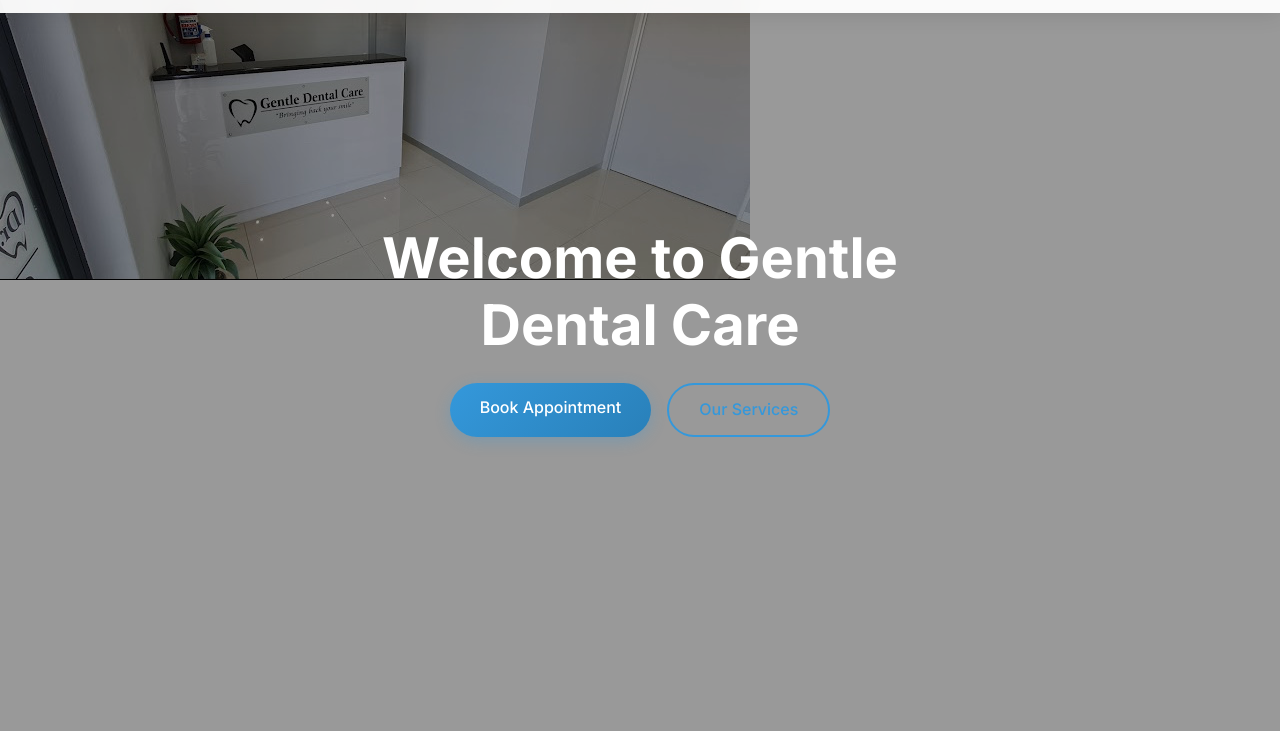
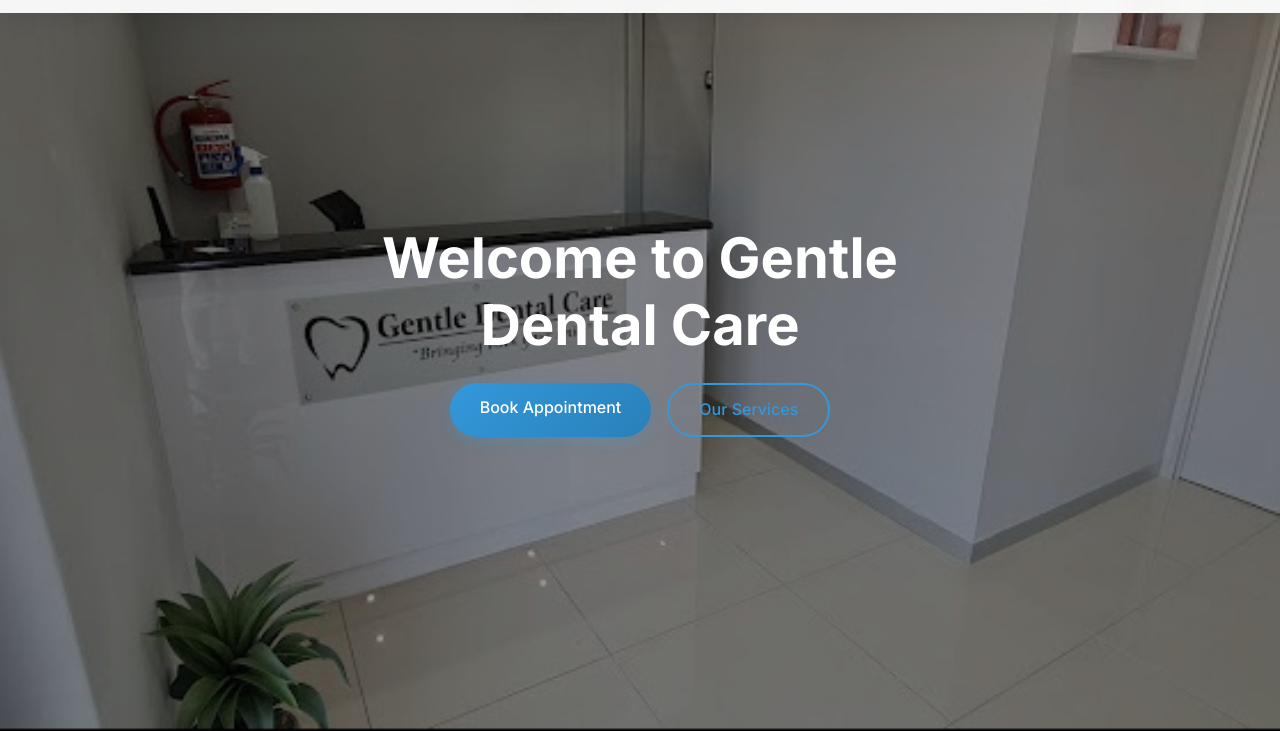
Before and after one commit to LinInTech/dental-website, a plain HTML site: page index.html in a window 1280 px wide. Shown: the part 69-800 px from the top of the page. Drawn offline with Linux system fonts and the light colour scheme.

Commit message:
Added percentage signs to width and height amounts

```diff
--- a/styles.css
+++ b/styles.css
@@ -249,9 +249,9 @@
 
 .hero-image.hero-slider img {
     position: absolute;
-    width: auto;
-    height: auto;
-    object-fit: fill;
+    width: 100%;
+    height: 100%;
+    object-fit: cover;
     opacity: 0;
     transition: opacity 1s ease-in-out;
 }
```
